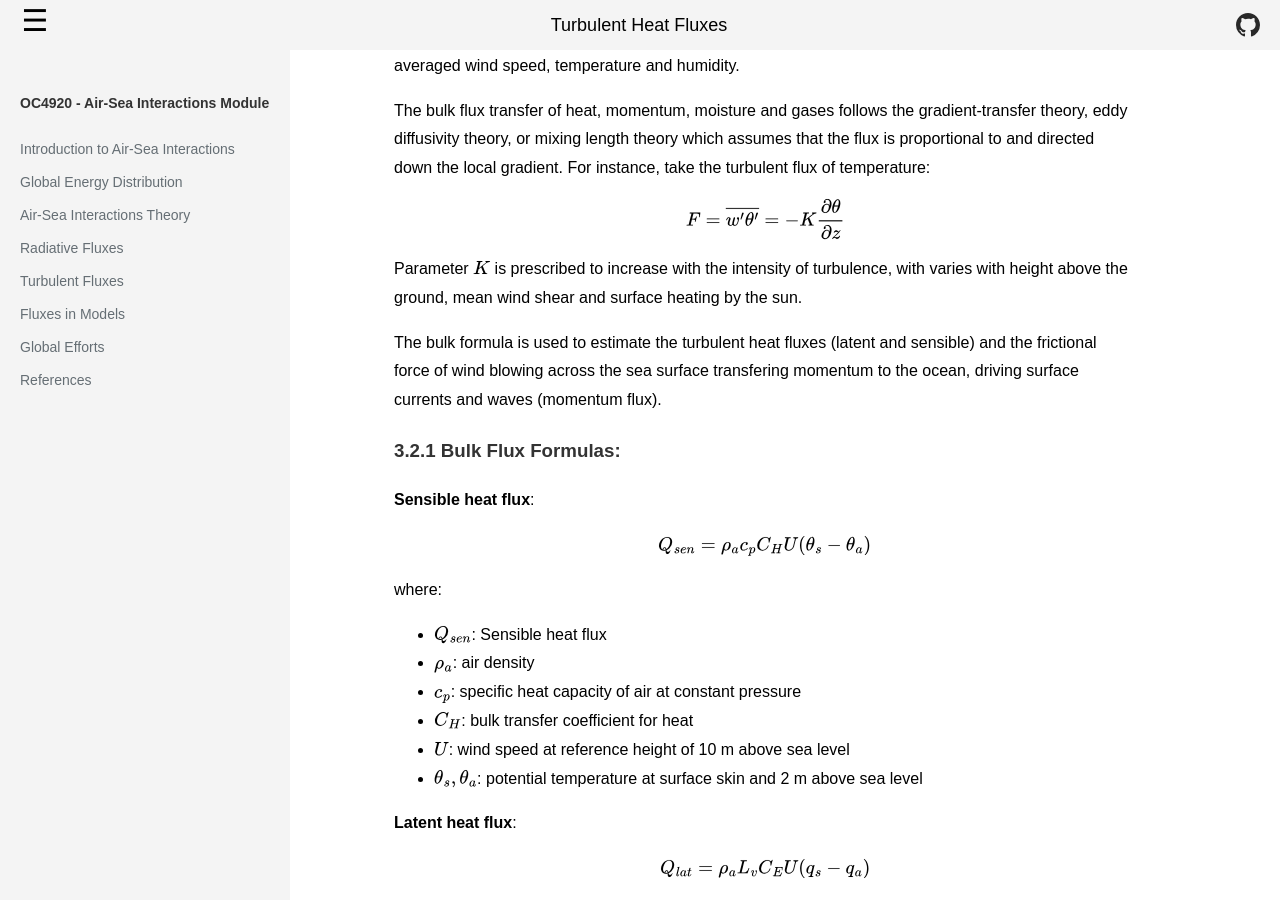
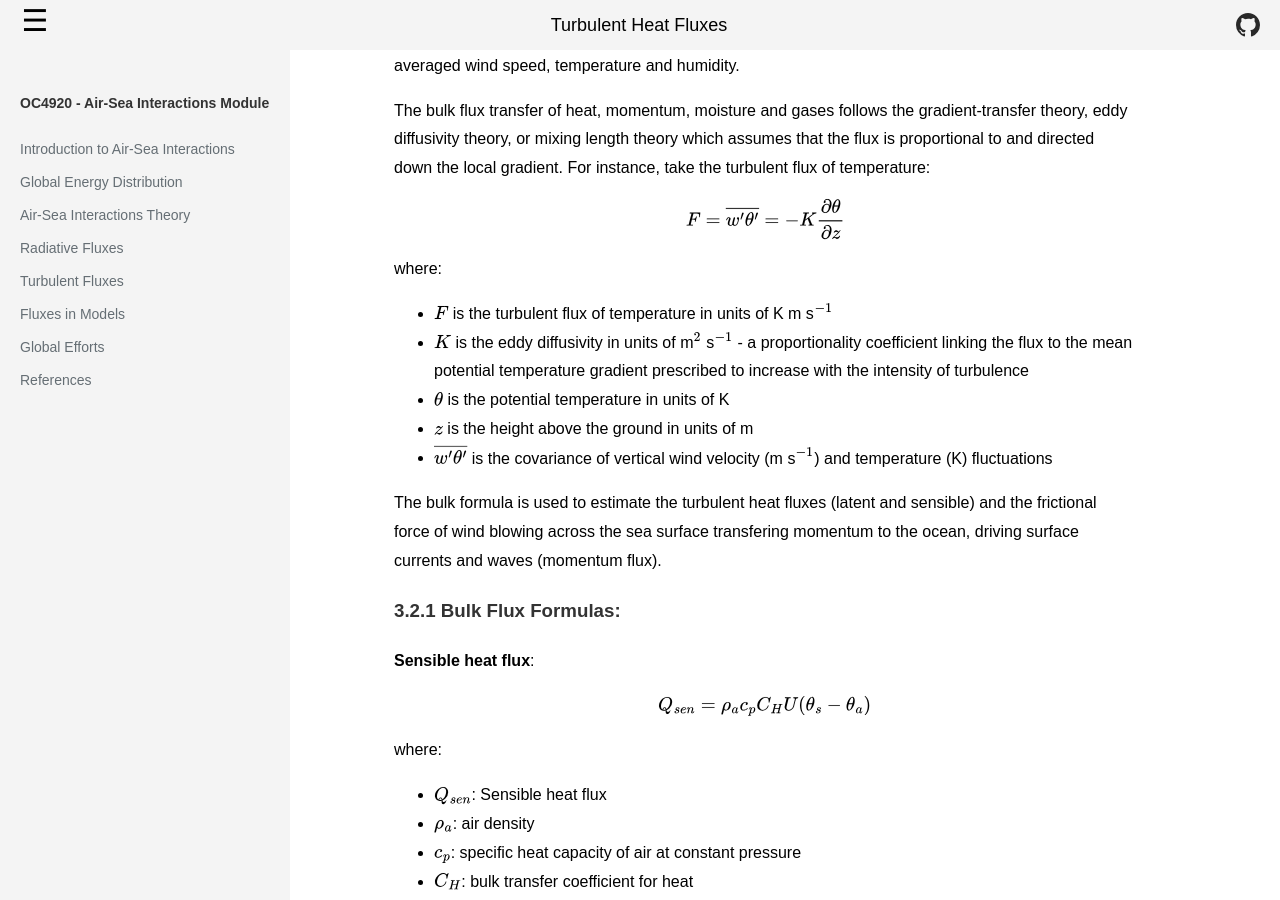
Before and after one commit to marcelduplessis/air-sea-interactions-notes, a Jekyll site: the page built from turbulent-fluxes.md, in a window 1280 px wide and 900 px high, scrolled down 4013 px. Built offline with Jekyll 4.4.1, drawn with Linux system fonts in a browser that asks for light colours.

Commit message:
edit content

```diff
--- a/turbulent-fluxes.md
+++ b/turbulent-fluxes.md
@@ -86,7 +86,13 @@ The bulk flux transfer of heat, momentum, moisture and gases follows the gradien
 
 \\[ F = \overline{w' \theta'} = -K \frac{\partial \theta}{\partial z} \\]
 
-Parameter \\( K \\) is prescribed to increase with the intensity of turbulence, with varies with height above the ground, mean wind shear and surface heating by the sun.
+where:
+
+- $F$ is the turbulent flux of temperature in units of K m s$^{-1}$
+- $K$ is the eddy diffusivity in units of m$^2$ s$^{-1}$ - a proportionality coefficient linking the flux to the mean potential temperature gradient prescribed to increase with the intensity of turbulence
+- $\theta$ is the potential temperature in units of K
+- $z$ is the height above the ground in units of m
+- $\overline{w' \theta'}$ is the covariance of vertical wind velocity (m s$^{-1}$) and temperature (K) fluctuations
 
 The bulk formula is used to estimate the turbulent heat fluxes (latent and sensible) and the frictional force of wind blowing across the sea surface transfering momentum to the ocean, driving surface currents and waves (momentum flux).
 
```
